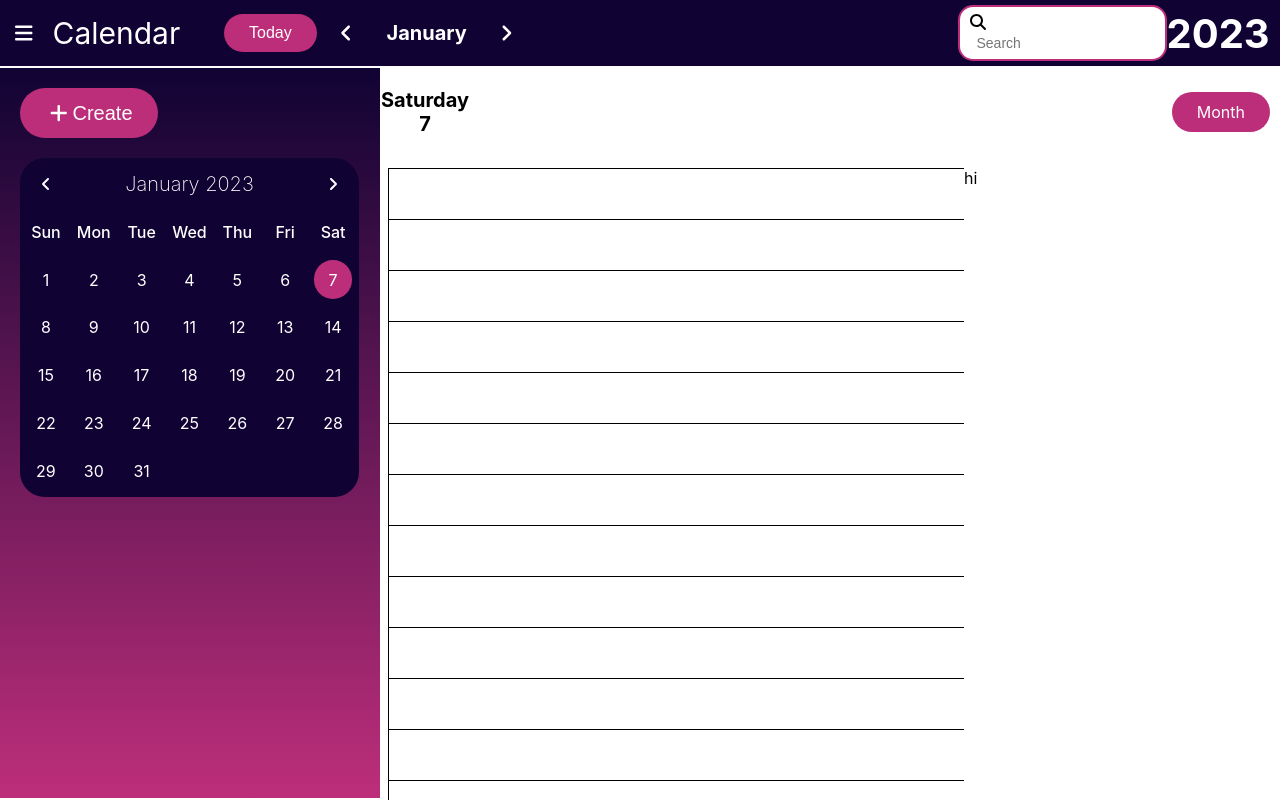
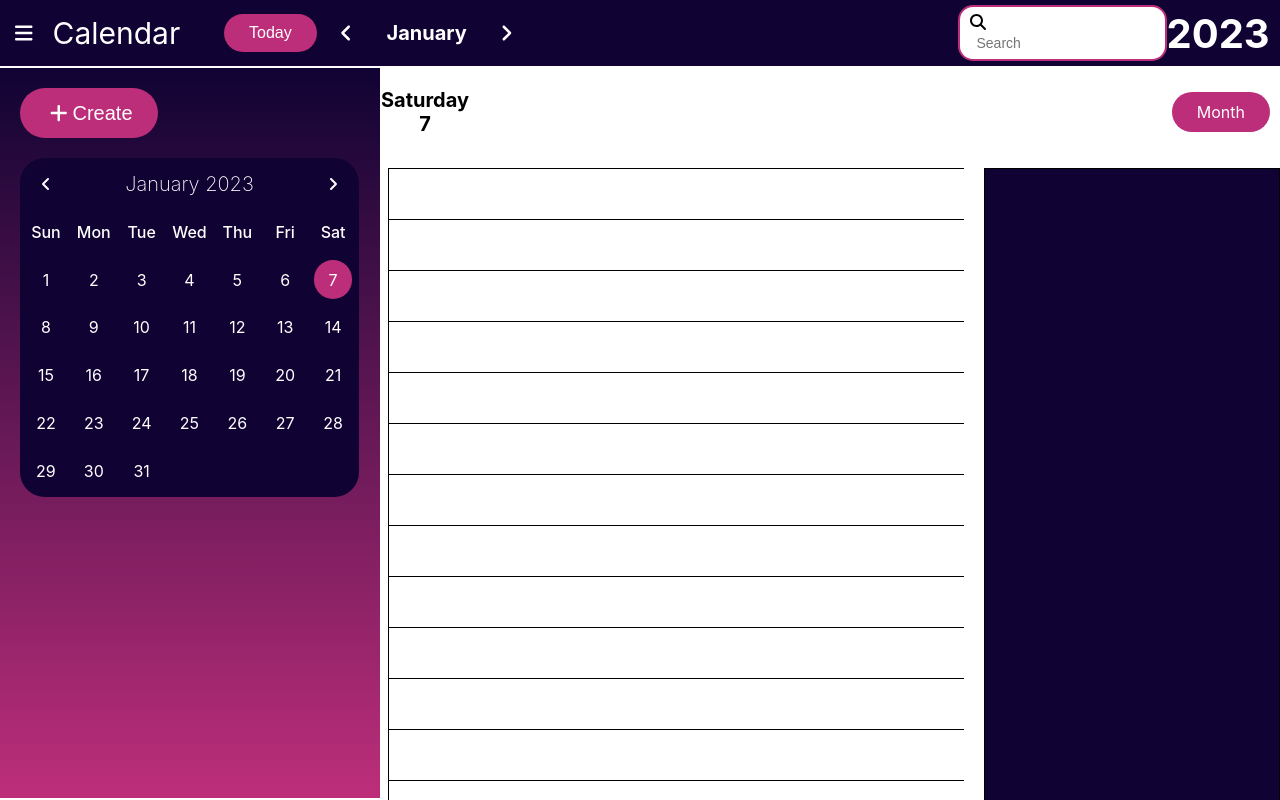
Before and after one commit to Kaveri-MD/ReactApp, a React (Create React App) app: page /day in a window 1280 px wide. Shown: the top 800 px of the page. Built offline with nearby package versions, Linux system fonts and the light colour scheme.

Commit message:
useContext

```diff
--- a/src/App.js
+++ b/src/App.js
@@ -5,26 +5,30 @@ import {sub,add} from "date-fns";
 import LeftNavigation from "./components/leftComponents/LeftNavigation";
 import RightNavigation from "./components/rightComponents/RightNavigation";
 import Header from "./components/Header";
-import useMonth from "../src/components/Hooks/useMonth"
-import useCreateEvent from '../src/components/Hooks/useCreateEvent';
+import  {  ReferenceDataContextProvider } from "../src/components/context/ReferenceDataContext"
 
 
 function App() {
-  const [display, setDisplay] = useState(true);
-  const view = ()=>{
-    setDisplay(!display)
-  }
-  const [prevMonth,nextMonth,value,onChange] = useMonth()
+  // const {contextdata}
+  //  const [prevMonth,nextMonth,value,onChange] = useMonth()
 
-   const[input,setInput,data,setData] = useCreateEvent();
+  //  const[input,setInput,data,setData] = useCreateEvent();
+
 
   return (
     <div className="App">
-      <Header view = {view} onChange = {onChange} value = {value} prevMonth ={prevMonth} nextMonth = {nextMonth}/>
+      <ReferenceDataContextProvider>
+      <Header />
+      <div className="features">
+        <LeftNavigation />
+        <RightNavigation />
+      </div>
+      {/* <Header view = {view} onChange = {onChange} value = {value} prevMonth ={prevMonth} nextMonth = {nextMonth}/>
       <div className="features">
         <LeftNavigation display= {display} value = {value} onChange = {onChange} prevMonth ={prevMonth} nextMonth = {nextMonth} input={input} setInput={setInput} data={data} setData={setData}/>
         <RightNavigation display= {display} value = {value} onChange = {onChange} prevMonth ={prevMonth} nextMonth = {nextMonth} input={input} setInput={setInput} data={data} setData={setData}/>
-      </div>
+      </div> */}
+      </ReferenceDataContextProvider>
     </div>
   );
 }
--- a/src/components/Calendar/Calendar.js
+++ b/src/components/Calendar/Calendar.js
@@ -1,4 +1,4 @@
-import React, { useState } from "react";
+import React, { useContext } from "react";
 import { FontAwesomeIcon } from "@fortawesome/react-fontawesome";
 import { faAngleLeft, faAngleRight } from "@fortawesome/free-solid-svg-icons";
 import {
@@ -13,15 +13,18 @@ import {
 } from "date-fns";
 import "../../styles/calendar.scss";
 import Cell from "./Cell";
-import useCreateEvent from "../Hooks/useCreateEvent";
+import {ReferenceDataContext} from "../context/ReferenceDataContext"
+import useCreateEvent from "../context/useCreateEvent";
 
-function Calendar(props) {
-  const { input, setInput, data, setData } = props;
+function Calendar() {
 
-  const value = props.value;
-  const onChange = props.onChange;
-  const prevMonth = props.prevMonth;
-  const nextMonth = props.nextMonth;
+  const { data,value,onChange,prevMonth,nextMonth} = useContext(ReferenceDataContext);
+  // const { input, setInput, data, setData } = props;
+
+  // const value = props.value;
+  // const onChange = props.onChange;
+  // const prevMonth = props.prevMonth;
+  // const nextMonth = props.nextMonth;
 
   const weeks = ["Sun", "Mon", "Tue", "Wed", "Thu", "Fri", "Sat"];
   const startDate = startOfMonth(value);
--- a/src/components/Header.js
+++ b/src/components/Header.js
@@ -1,4 +1,4 @@
-import React from "react";
+import React,{useContext} from "react";
 import "../styles/header.scss";
 import { FontAwesomeIcon } from "@fortawesome/react-fontawesome";
 import {
@@ -8,14 +8,18 @@ import {
   faAngleRight,
 } from "@fortawesome/free-solid-svg-icons";
 import { format } from "date-fns";
+import {ReferenceDataContext} from "./context/ReferenceDataContext"
 // import { Routes, Route } from "react-router-dom";
-function Header(props) {
-  const onChange = props.onChange;
-  const value = props.value;
-  const prevMonth = props.prevMonth;
-  const nextMonth = props.nextMonth;
+
+function Header() {
+
+  // const onChange = props.onChange;
+  // const value = props.value;
+  // const prevMonth = props.prevMonth;
+  // const nextMonth = props.nextMonth;
+  const { view,value,onChange,prevMonth,nextMonth} = useContext(ReferenceDataContext);
   function iconClick() {
-    props.view();
+    view();
   }
   function handleSetToday() {
     onChange(new Date());
--- /dev/null
+++ b/src/components/context/ReferenceDataContext.js
@@ -0,0 +1,52 @@
+// import {useState} from 'react'
+// import {sub,add} from "date-fns";
+
+
+// function useMonth() {
+//     const [currentDate,setCurrentDate] = useState(new Date());
+//     const value = currentDate;
+//     const onChange = setCurrentDate;
+//     const prevMonth=() =>{
+//         onChange(sub(value,{months:1}));
+//     }
+//     const nextMonth=() =>{
+//         onChange(add(value,{months:1}));
+//     }
+//     return[prevMonth,nextMonth,value,onChange];
+// }
+
+// export default useMonth
+
+import {useState,createContext} from 'react'
+import {sub,add} from "date-fns";
+
+const ReferenceDataContext = createContext();
+
+
+const ReferenceDataContextProvider = ({children}) => {
+
+    const [currentDate,setCurrentDate] = useState(new Date());
+    const [input,setInput] = useState({title:"",date:"",from:"",to:""});
+    const [data,setData] = useState([]);
+    const [display, setDisplay] = useState(true);
+
+    const view = ()=>{
+      setDisplay(!display)
+    }
+    const value = currentDate;
+    const onChange = setCurrentDate;
+    console.log(onChange);
+    const prevMonth=() =>{
+        onChange(sub(value,{months:1}));
+    }
+    const nextMonth=() =>{
+        onChange(add(value,{months:1}));
+    }
+    return (
+        <ReferenceDataContext.Provider value={{ value,onchange,prevMonth,nextMonth,input,setInput,data,setData,display,view}}>
+          {children}
+        </ReferenceDataContext.Provider>
+      );
+}
+
+export { ReferenceDataContext, ReferenceDataContextProvider };
--- a/src/components/leftComponents/CreateModal.js
+++ b/src/components/leftComponents/CreateModal.js
@@ -1,5 +1,6 @@
-import React, { useEffect } from 'react'
+import React, { useEffect ,useContext} from 'react'
 import {useState} from 'react'
+import { ReferenceDataContext } from '../context/ReferenceDataContext'
 
 function CreateModal(props) {
 
@@ -14,8 +15,9 @@ function CreateModal(props) {
   // useEffect(()=>{
   //   addInput()
   // },[])
+  const { input,setInput,data,setData} = useContext(ReferenceDataContext);
+  // const {input,setInput,data,setData} = props
 
-  const {input,setInput,data,setData} = props
   const addInput=(e)=>{
     // e.preventDefault();
 
--- a/src/components/leftComponents/LeftNavigation.js
+++ b/src/components/leftComponents/LeftNavigation.js
@@ -1,4 +1,4 @@
-import React, { useState } from "react";
+import React, { useState ,useContext} from "react";
 import Calendar from "../Calendar/Calendar";
 import { FontAwesomeIcon } from "@fortawesome/react-fontawesome";
 import { faPlus } from "@fortawesome/free-solid-svg-icons";
@@ -6,11 +6,12 @@ import "../../styles/leftNavigation.scss";
 import Modal from "react-modal"
 import Draggable from 'react-draggable';
 import CreateModal from "./CreateModal";
+import { ReferenceDataContext } from "../context/ReferenceDataContext";
 
-
-function LeftNavigation(props) {
-  const prevMonth = props.prevMonth;
-  const nextMonth = props.nextMonth;
+function LeftNavigation() {
+  const {display,prevMonth,nextMonth} = useContext(ReferenceDataContext);
+  // const prevMonth = props.prevMonth;
+  // const nextMonth = props.nextMonth;
 
   const [modal, setModal] = useState(false);
 
@@ -25,22 +26,17 @@ function LeftNavigation(props) {
   }
 
   return (
-    <div className={props.display ? "left-navigation" : "left-iconclick"}>
+    <div className={display ? "left-navigation" : "left-iconclick"}>
       <button onClick={toggleModal} className="create">
         <FontAwesomeIcon className="plus" icon={faPlus} />
         Create
       </button>
-      <Calendar input={props.input} setInput={props.setInput} data={props.data} setData={props.setData}
-        value={props.value}
-        onChange={props.onChange}
-        prevMonth={prevMonth}
-        nextMonth={nextMonth}
-      />
+      <Calendar />
 
 
       {modal && <Modal isOpen={modal} ariaHideApp={false} className="modal">
 
-          <CreateModal toggleModal={toggleModal} input={props.input} setInput={props.setInput} data={props.data} setData={props.setData}/>
+          <CreateModal toggleModal={toggleModal} />
 
       </Modal> }
 
--- a/src/components/rightComponents/DisplayTime.js
+++ b/src/components/rightComponents/DisplayTime.js
@@ -1,10 +1,14 @@
-import React, { useState } from "react";
+import React, { useContext } from "react";
 import { ListItem } from "../../lists/List";
 import { format, set, setDate } from "date-fns";
 import { Link } from "react-router-dom";
 import moment from "moment";
-function DisplayTime(props) {
-  const { value, data } = props;
+import { ReferenceDataContext } from "../context/ReferenceDataContext";
+
+function DisplayTime() {
+  const { value, data } = useContext(ReferenceDataContext);
+
+  // const { value, data } = props;
   return (
     <div>
       <div className="display-day">
@@ -37,30 +41,45 @@ function DisplayTime(props) {
                 moment(item.from, "hh:mm"),
                 "minutes"
               );
-              const startTime = moment.duration(item.from,"hours");
-              const startMinute =(startTime.minutes()/60)*50;
-              console.log(startTime.hours(),"hr");
-              console.log(startMinute,"minute");
-              console.log(minutes,"min");
+              const startTime = moment.duration(item.from, "hours");
+              const startMinute = (startTime.minutes() / 60) * 50;
+              console.log(startTime.hours(), "hr");
+              console.log(startMinute, "minute");
+              console.log(minutes, "min");
               // console.log(moment(item.to, "hh:mm"));
               // console.log(hour + min.minutes());
-              const setHeight= (minutes/60)*51;
-              console.log(setHeight,"height")
-              const setTop = 94+(51*(startTime.hours())+startMinute);
-              console.log(setTop-94,"top");
+              const setHeight = (minutes / 60) * 51;
+              console.log(setHeight, "height");
+              const setTop = 94 + (51 * startTime.hours() + startMinute);
+              console.log(setTop - 94, "top");
 
               return (
                 item.date === format(value, "yyyy-MM-dd") && (
-                  <div className="display-eventbar" style={{ height: setHeight ,top:setTop}  }>{item.title}</div>
+                  <div
+                    className="display-eventbar"
+                    style={{ height: setHeight, top: setTop }}
+                  >
+                    {item.title}
+                  </div>
                 )
               );
             })}
-
         </div>
-        <div >
-          hi
+        <div className="agenda">
+          {data &&
+            data.map((item) => {
+              return (
+                item.date === format(value, "yyyy-MM-dd") && (
+                  <div className="event-notes">
+                    <div>EVENT: {item.title}</div>
+                    <div>
+                      TIME: {item.from} - {item.to}
+                    </div>
+                  </div>
+                )
+              );
+            })}
         </div>
-
       </div>
     </div>
   );
--- a/src/components/rightComponents/MainCalendar.js
+++ b/src/components/rightComponents/MainCalendar.js
@@ -1,13 +1,15 @@
-import React ,{useEffect} from 'react'
+import React ,{useContext} from 'react'
 import { format } from "date-fns";
 import Calendar from "../Calendar/Calendar";
 import { Link } from 'react-router-dom';
-function MainCalendar(props) {
+import { ReferenceDataContext } from '../context/ReferenceDataContext';
+function MainCalendar() {
+  const { value,onChange,prevMonth,nextMonth,data,setData,input,setInput} = useContext(ReferenceDataContext);
     // const display = props.display;
-  const value = props.value;
-  const onChange = props.onChange;
-  const prevMonth =props.prevMonth;
-  const nextMonth = props.nextMonth;
+  // const value = props.value;
+  // const onChange = props.onChange;
+  // const prevMonth =props.prevMonth;
+  // const nextMonth = props.nextMonth;
 
 
   return (
@@ -19,13 +21,7 @@ function MainCalendar(props) {
 
         </div>
 
-        <Calendar input={props.input} setInput={props.setInput} data={props.data} setData={props.setData}
-
-          value={value}
-          onChange={onChange}
-          prevMonth={prevMonth}
-          nextMonth={nextMonth}
-        />
+        <Calendar />
       </div>
     </div>
 
--- a/src/components/rightComponents/RightNavigation.js
+++ b/src/components/rightComponents/RightNavigation.js
@@ -1,34 +1,30 @@
-import React from "react";
+import React ,{useContext}from "react";
 import "../../styles/rightNavigation.scss";
 import DisplayTime from "./DisplayTime";
 
 import { Routes, Route } from "react-router-dom";
 import MainCalendar from "./MainCalendar";
-function RightNavigation(props) {
-  const display = props.display;
-  const value = props.value;
-  const onChange = props.onChange;
-  const prevMonth = props.prevMonth;
-  const nextMonth = props.nextMonth;
+import { ReferenceDataContext } from "../context/ReferenceDataContext";
+function RightNavigation() {
+  const { display,view,value,onChange,prevMonth,nextMonth} = useContext(ReferenceDataContext);
+  // const display = props.display;
+  // const value = props.value;
+  // const onChange = props.onChange;
+  // const prevMonth = props.prevMonth;
+  // const nextMonth = props.nextMonth;
   return (
 
-        <div className={props.display ? "right-navigation" : "right-iconclick"}>
+        <div className={display ? "right-navigation" : "right-iconclick"}>
 
             <Routes>
             <Route
         path="/"
         element={
-          <MainCalendar input={props.input} setInput={props.setInput} data={props.data} setData={props.setData}
-            display={display}
-            value={value}
-            onChange={onChange}
-            prevMonth={prevMonth}
-            nextMonth={nextMonth}
-          />
+          <MainCalendar />
         }
       />
 
-        <Route path="/day" element={<DisplayTime value={props.value} data={props.data} />} />
+        <Route path="/day" element={<DisplayTime  />} />
 
 
 
--- a/src/styles/rightNavigation.scss
+++ b/src/styles/rightNavigation.scss
@@ -169,3 +169,22 @@
     box-sizing: border-box;
     // padding-top: 100px;
 }
+
+.agenda{
+    border:1px solid;
+    width: 23%;
+    position: fixed;
+    right: 0;
+    height: 100%;
+    background-color: #100333;
+
+}
+.event-notes{
+   background-color: #BD2E7A;
+   color: white;
+   margin: 20px;
+   border-radius: 25px;
+   padding:10px 20px;
+   font-size: 16px;
+  font-weight: bold;
+}
```
Also changed, not shown: src/components/Hooks/useMonth.js (deleted, +0 -18 lines), src/components/context/useCreateEvent.js (renamed from src/components/Hooks/useCreateEvent.js).
